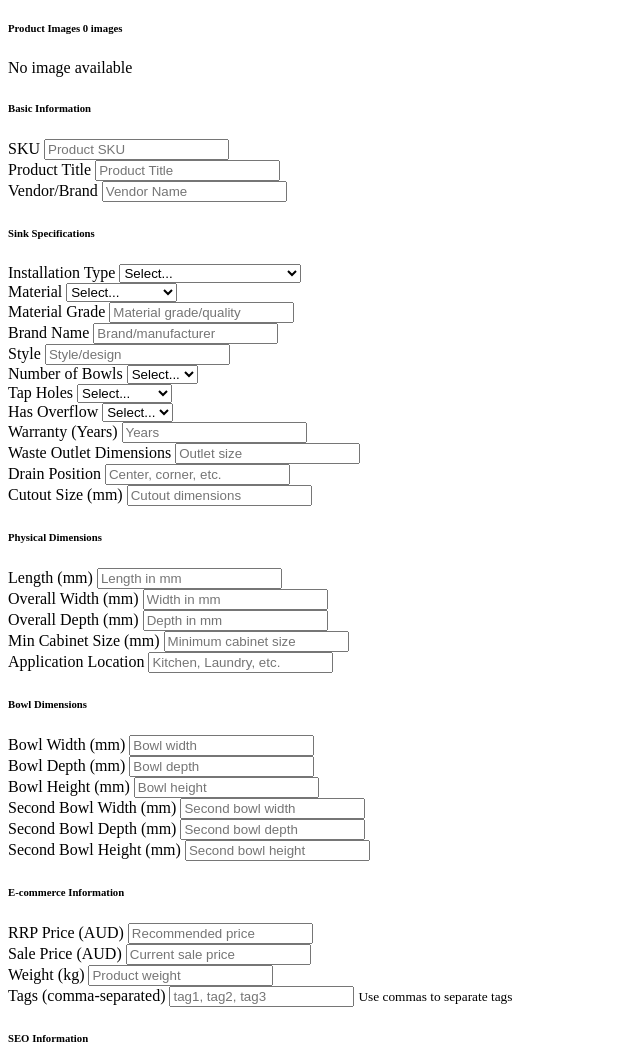
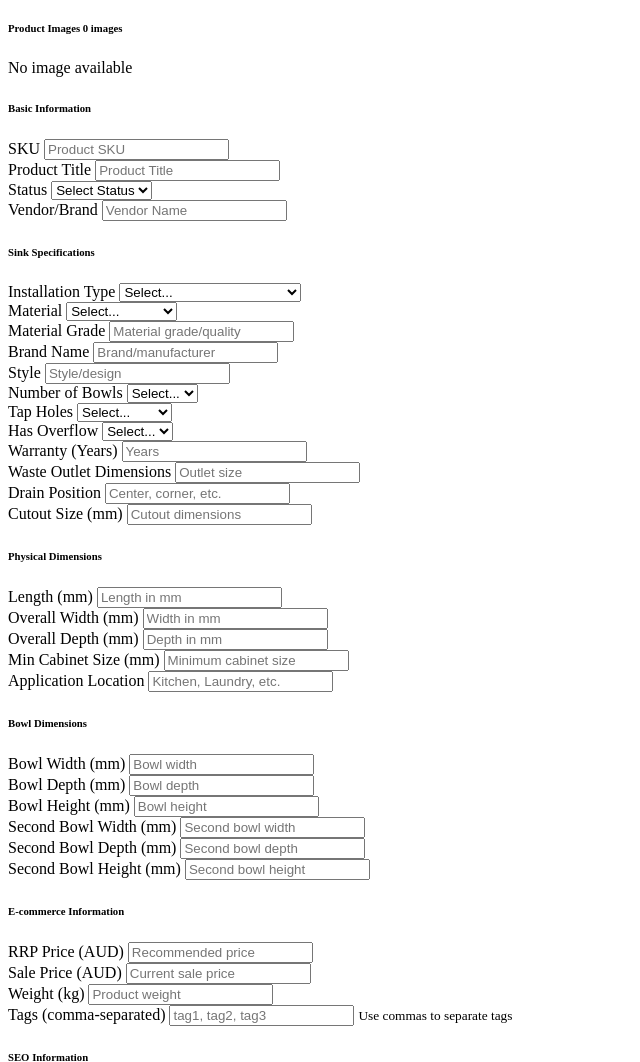
Before and after one commit to Scruffy40nil/Cass-Brothers_PIM, a Flask app: template templates/collection/modals/sinks_modal_redesigned.html in a window 1280 px wide. Shown: the part 205-1267 px from the top of the page, without its empty margins (0-640 px from the left). Run offline with Flask 3, Linux system fonts and the light colour scheme; the template is opened without the code that fills it, so the values that code supplies are empty.

Commit message:
Update: <what you changed>

```diff
--- a/templates/collection/modals/sinks_modal_redesigned.html
+++ b/templates/collection/modals/sinks_modal_redesigned.html
@@ -129,19 +129,29 @@
           <div class="field-group content-card" id="basicInfoGroup">
             <h6><i class="fas fa-info-circle me-2"></i>Basic Information</h6>
             <div class="row">
-              <div class="col-md-4">
+              <div class="col-md-3">
                 <div class="mb-3">
                   <label class="form-label">SKU</label>
                   <input type="text" class="form-control" id="editSku" placeholder="Product SKU">
                 </div>
               </div>
-              <div class="col-md-4">
+              <div class="col-md-3">
                 <div class="mb-3">
                   <label class="form-label">Product Title</label>
                   <input type="text" class="form-control" id="editTitle" placeholder="Product Title">
                 </div>
               </div>
-              <div class="col-md-4">
+              <div class="col-md-3">
+                <div class="mb-3">
+                  <label class="form-label">Status</label>
+                  <select class="form-control" id="editProductStatus">
+                    <option value="">Select Status</option>
+                    <option value="Active">Active</option>
+                    <option value="Draft">Draft</option>
+                  </select>
+                </div>
+              </div>
+              <div class="col-md-3">
                 <div class="mb-3">
                   <label class="form-label">Vendor/Brand</label>
                   <input type="text" class="form-control" id="editVendor" placeholder="Vendor Name">
```
